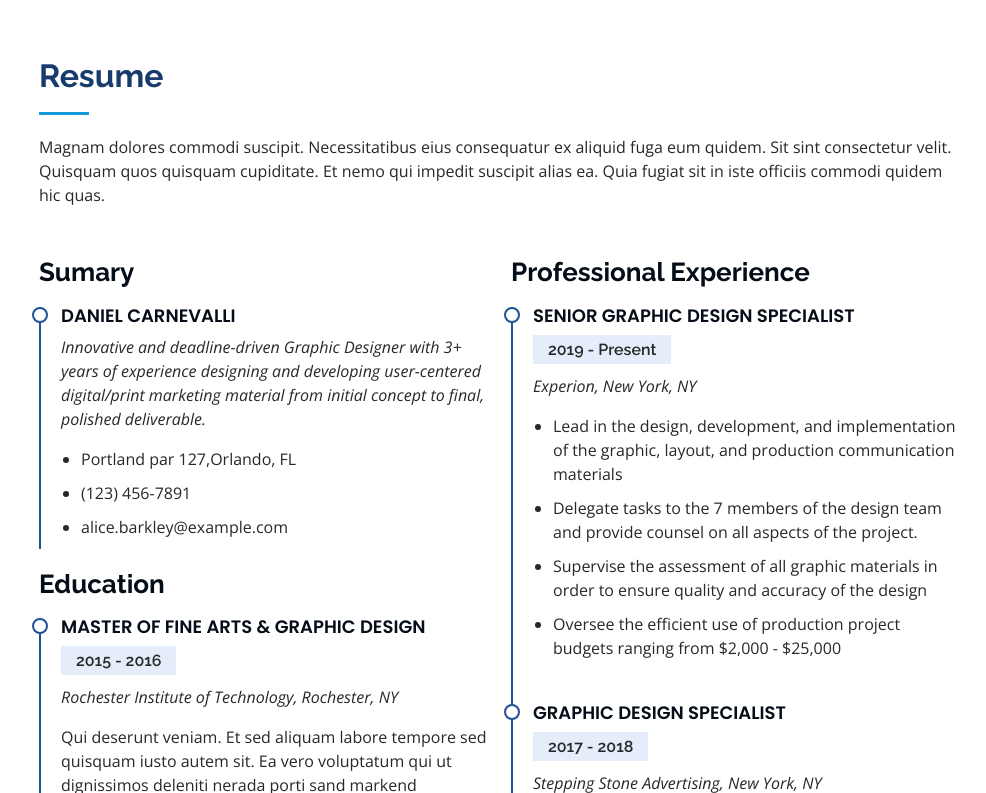
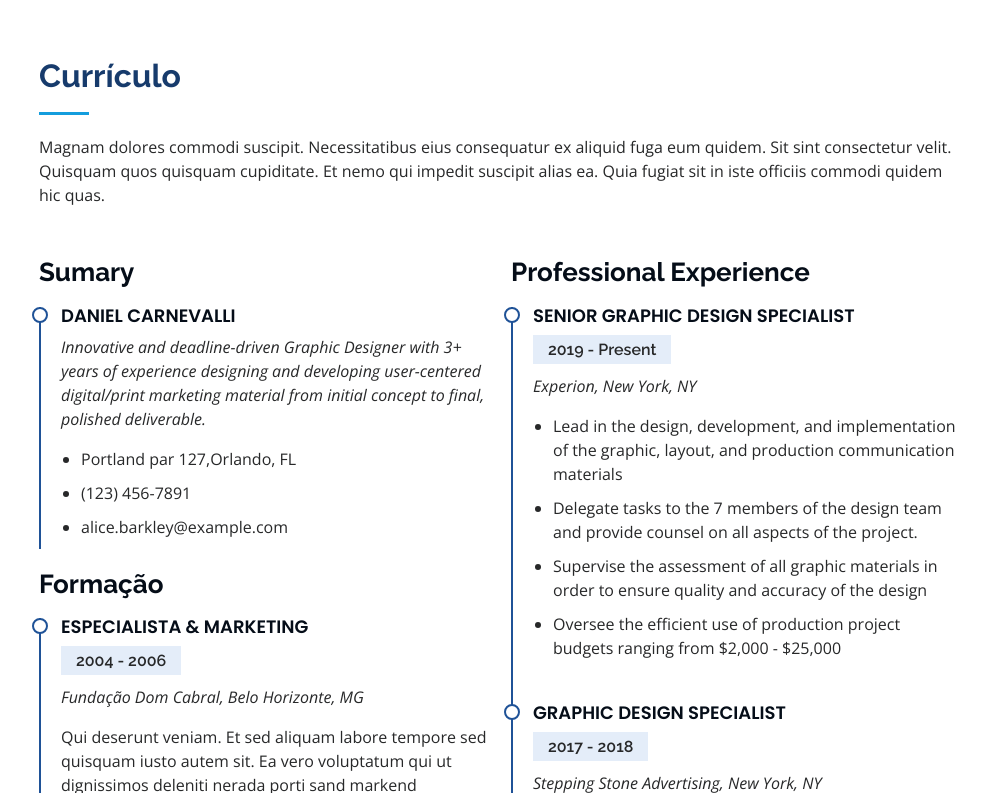
Before and after one commit to dancarnevalliwebdev/portfolio, a plain HTML site: page index.html in a window 1280 px wide. Shown: the part 2007-2800 px from the top of the page, without its empty margins (291-1277 px from the left). Drawn offline with nearby package versions, Linux system fonts and the light colour scheme.

Commit message:
Tradução do texto

```diff
--- a/index.html
+++ b/index.html
@@ -61,7 +61,7 @@
         <ul>
           <li><a href="#hero" class="nav-link scrollto active"><i class="bx bx-home"></i> <span>Home</span></a></li>
           <li><a href="#about" class="nav-link scrollto"><i class="bx bx-user"></i> <span>Sobre</span></a></li>
-          <li><a href="#resume" class="nav-link scrollto"><i class="bx bx-file-blank"></i> <span>Resume</span></a></li>
+          <li><a href="#resume" class="nav-link scrollto"><i class="bx bx-file-blank"></i> <span>Currículo</span></a></li>
           <li><a href="#portfolio" class="nav-link scrollto"><i class="bx bx-book-content"></i> <span>Portfolio</span></a></li>
           <li><a href="#services" class="nav-link scrollto"><i class="bx bx-server"></i> <span>Serviços</span></a></li>
           <li><a href="#contact" class="nav-link scrollto"><i class="bx bx-envelope"></i> <span>Contato</span></a></li>
@@ -97,7 +97,7 @@
             <img src="assets/img/profile-img.jpg" class="img-fluid" alt="">
           </div>
           <div class="col-lg-8 pt-4 pt-lg-0 content" data-aos="fade-left">
-            <h3>UI/UX Designer &amp; Web Developer.</h3>
+            <h3>Designer Gráfico &amp; Desenvolvedor Frontend.</h3>
             <p class="fst-italic">
               Lorem ipsum dolor sit amet, consectetur adipiscing elit, sed do eiusmod tempor incididunt ut labore et dolore
               magna aliqua.
@@ -202,7 +202,7 @@
       <div class="container">
 
         <div class="section-title">
-          <h2>Resume</h2>
+          <h2>Currículo</h2>
           <p>Magnam dolores commodi suscipit. Necessitatibus eius consequatur ex aliquid fuga eum quidem. Sit sint consectetur velit. Quisquam quos quisquam cupiditate. Et nemo qui impedit suscipit alias ea. Quia fugiat sit in iste officiis commodi quidem hic quas.</p>
         </div>
 
@@ -219,17 +219,17 @@
               </ul>
             </div>
 
-            <h3 class="resume-title">Education</h3>
+            <h3 class="resume-title">Formação</h3>
             <div class="resume-item">
-              <h4>Master of Fine Arts &amp; Graphic Design</h4>
-              <h5>2015 - 2016</h5>
-              <p><em>Rochester Institute of Technology, Rochester, NY</em></p>
+              <h4>Especialista &amp; Marketing</h4>
+              <h5>2004 - 2006</h5>
+              <p><em>Fundação Dom Cabral, Belo Horizonte, MG</em></p>
               <p>Qui deserunt veniam. Et sed aliquam labore tempore sed quisquam iusto autem sit. Ea vero voluptatum qui ut dignissimos deleniti nerada porti sand markend</p>
             </div>
             <div class="resume-item">
-              <h4>Bachelor of Fine Arts &amp; Graphic Design</h4>
-              <h5>2010 - 2014</h5>
-              <p><em>Rochester Institute of Technology, Rochester, NY</em></p>
+              <h4>Bacharel em Comunicação Social &amp; Relações Públicas</h4>
+              <h5>1999 - 2003</h5>
+              <p><em>Pontifícia Universidade Católica de Minas Gerais, Belo Horizonte, MG</em></p>
               <p>Quia nobis sequi est occaecati aut. Repudiandae et iusto quae reiciendis et quis Eius vel ratione eius unde vitae rerum voluptates asperiores voluptatem Earum molestiae consequatur neque etlon sader mart dila</p>
             </div>
           </div>
```
